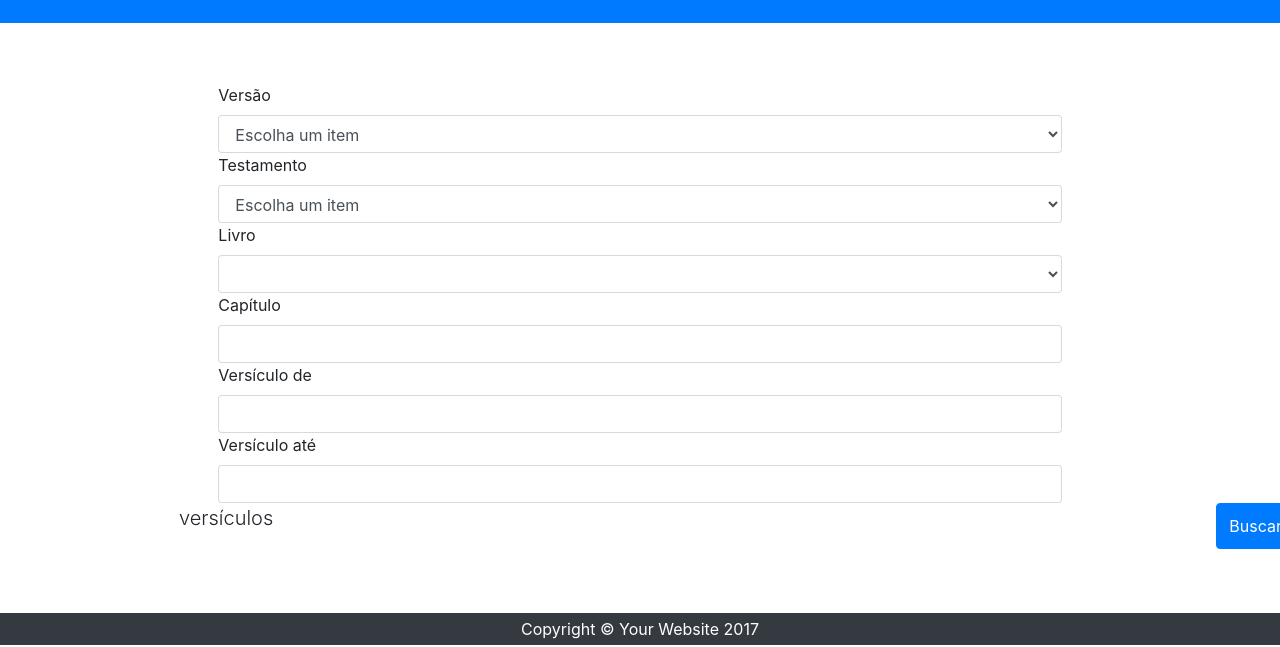
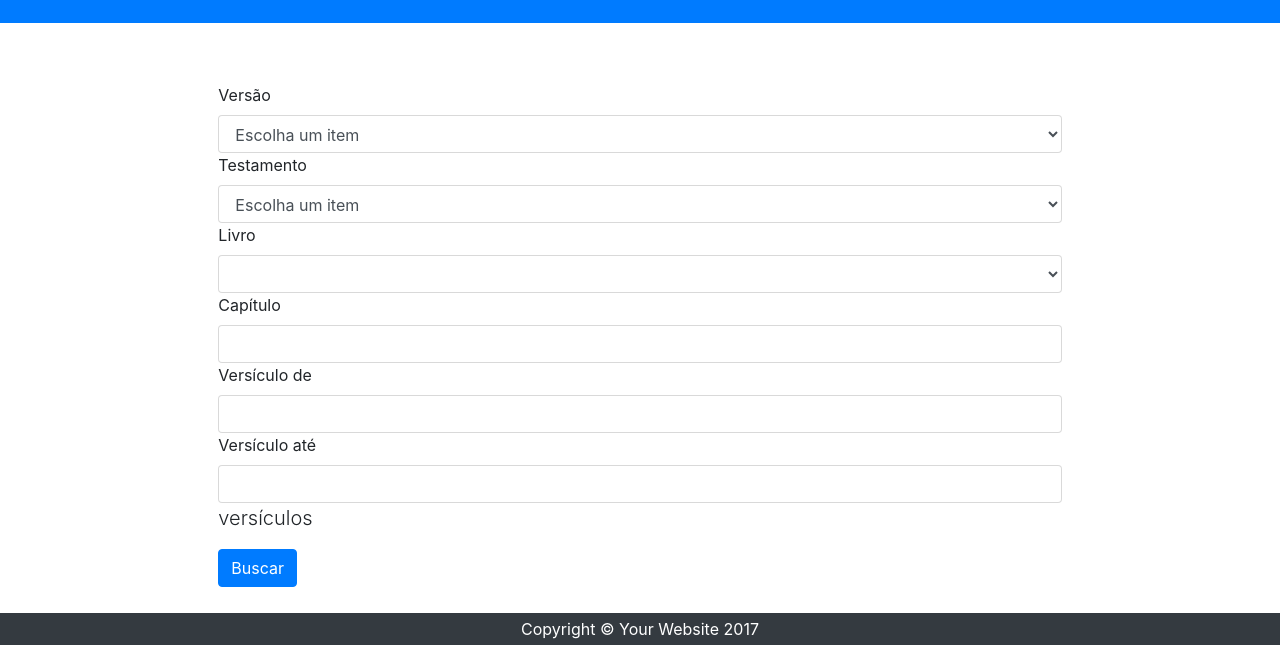
Before and after one commit to mhjmhj2002/mhj-biblia-client, a website: page views/versiculos.html in a window 1280 px wide. Shown: the part 155-802 px from the top of the page. Drawn offline with Linux system fonts and the light colour scheme; no server answers.

Commit message:
add ajuste servico

```diff
--- a/views/versiculos.html
+++ b/views/versiculos.html
@@ -56,16 +56,19 @@
     </header>
 
     <section id="versiculos">
+
       <div class="row">
                <div class="col-lg-8 mx-auto">
                <label>Versão</label>
                <select class="form-control" id="versoes-dropdown" name="versoes"></select>
           </div>
+
           <div class="col-lg-8 mx-auto">
           <label>Testamento</label>
               <select class="form-control" id="testamentos-dropdown" name="testamentos" onchange="onSelectTestamentos()">
             </select>
           </div>
+
           <div class="col-lg-8 mx-auto">
           <label>Livro</label>
               <select class="form-control" id="livros-dropdown" name="livros">
@@ -90,22 +93,11 @@
           <div class="col-lg-8 mx-auto">
             <p class="lead" id="lbl-versiculo">versículos</p>
           </div>
+
+          <div class="col-lg-8 mx-auto">
           <button class="btn btn-primary" onclick="onBuscarVersiculo()">Buscar</button>
-        <!--div class="row">
-          <div class="col-lg-8 mx-auto">
-            <select id="versoes-dropdown" name="versoes">
-            </select>
-            <select id="testamentos-dropdown" name="testamentos" onchange="onSelectTestamentos()">
-            </select>
-            <select id="livros-dropdown" name="livros">
-            </select>
-            <input type="number" id="inp-capitulo"/>
-            <input type="number" id="inp-vers-ini"/>
-            <input type="number" id="inp-vers-fim"/>
-            <p class="lead" id="lbl-versiculo">teste</p>
-            <button class="btn btn-primary" onclick="onBuscarVersiculo()">Buscar</button>
           </div>
-        </div-->
+
       </div>
     </section>
 
```
